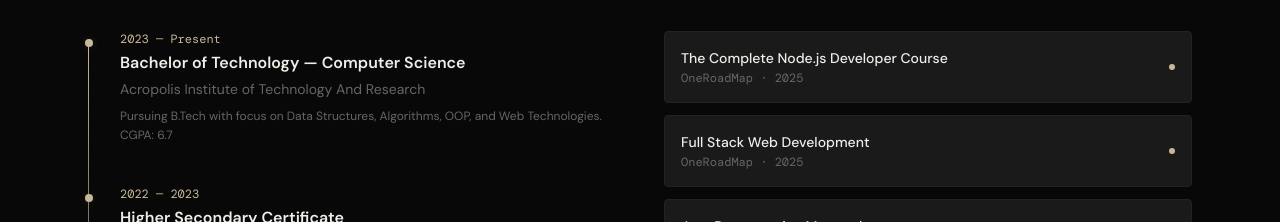
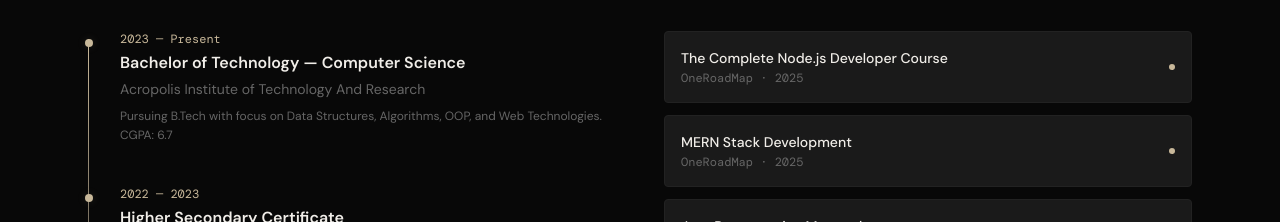
Before and after one commit to solankivipendrasingh06/vipendra-s-portfolio, a React (Vite) app: page / in a window 1280 px wide. Shown: the part 3941-4163 px from the top of the page. Built offline with nearby package versions, Linux system fonts and the light colour scheme; a web font is replaced by a local one.

Commit message:
Update certification from 'Full Stack Web Development' to 'MERN Stack Development'

```diff
--- a/src/components/Resume.jsx
+++ b/src/components/Resume.jsx
@@ -24,7 +24,7 @@ const education = [
 
 const certifications = [
   { name: 'The Complete Node.js Developer Course', issuer: 'OneRoadMap', year: '2025' },
-  { name: 'Full Stack Web Development', issuer: 'OneRoadMap', year: '2025' },
+  { name: 'MERN Stack Development', issuer: 'OneRoadMap', year: '2025' },
   { name: 'Java Programming Masterclass', issuer: 'Great Learning', year: '2024' },
 ];
 
```
